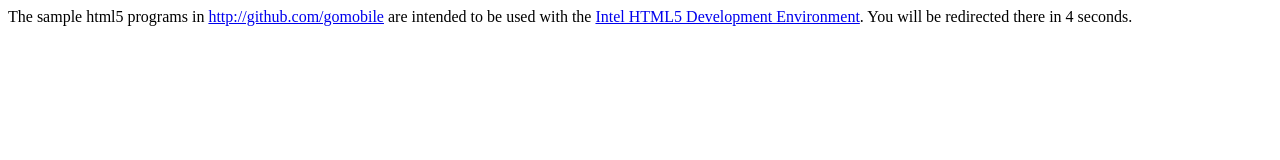
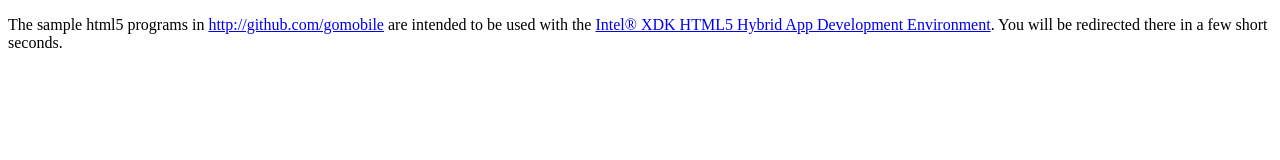
Before and after one commit to gomobile/gomobile.github.com, a plain HTML site: page index.html in a window 1280 px wide. Drawn offline with Linux system fonts and the light colour scheme.

Commit message:
updated Intel XDK landing page URL

```diff
--- a/index.html
+++ b/index.html
@@ -1,13 +1,22 @@
 <!DOCTYPE html PUBLIC "-//W3C//DTD HTML 4.01//EN" "http://www.w3.org/TR/html4/strict.dtd">
-<html><head>
+<html>
+
+<head>
 
   <meta http-equiv="refresh" content="4;url=http://software.intel.com/html5">
-
-
   <meta content="text/html; charset=ISO-8859-1" http-equiv="content-type">
   <title>gomobile</title>
 
+</head>
 
-</head><body>The sample html5 programs in <a href="http://github.com/gomobile">http://github.com/gomobile</a> are intended to be used with the
-<a href="http://software.intel.com/html5">Intel HTML5 Development Environment</a>.
-You will be redirected there in 4 seconds.</body></html>
+<body>
+
+<p>
+The sample html5 programs in <a href="http://github.com/gomobile">http://github.com/gomobile</a> are intended to be used
+with the <a href="http://xdk.intel.com">Intel&reg; XDK HTML5 Hybrid App Development Environment</a>. You will be redirected
+there in a few short seconds.
+</p>
+
+</body>
+
+</html>
```
